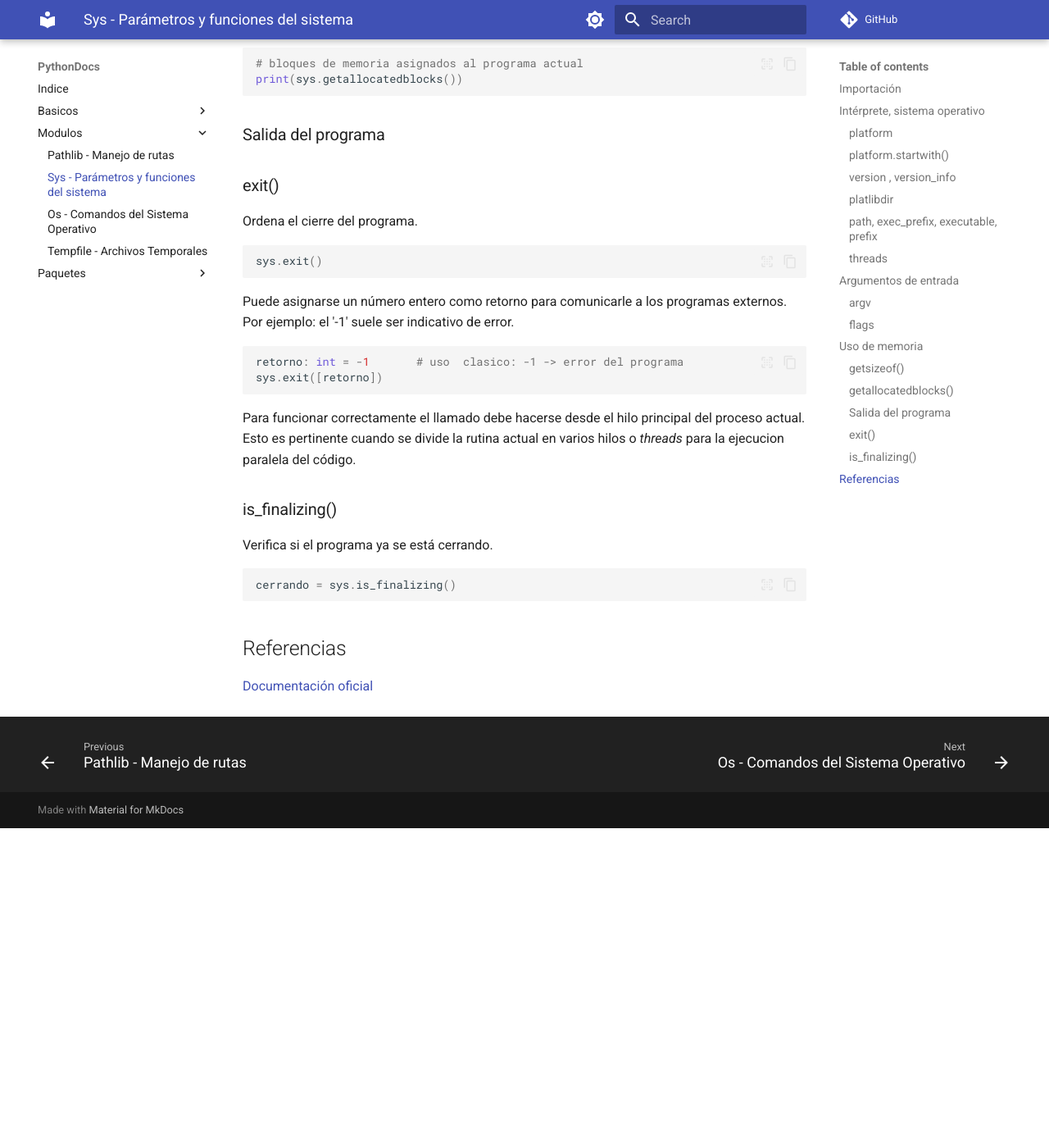
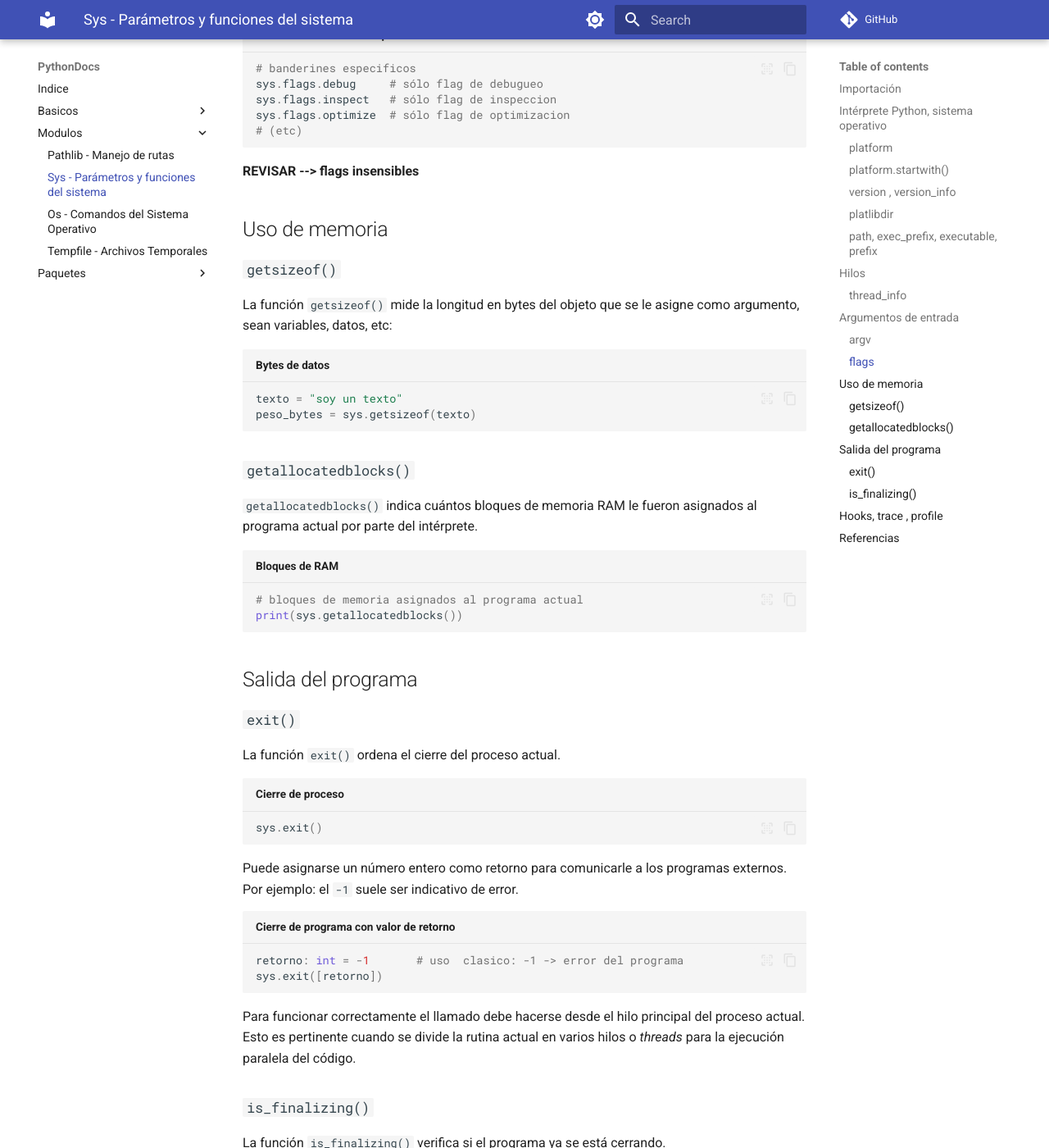
Before and after one commit to alejrot/python-docs, an MkDocs documentation site: the page built from docs/modulos/sys.md, in a window 1280 px wide and 1400 px high, scrolled down 3211 px. Shown: the whole window at 82% size. Built offline with MkDocs 1.6.1 and Material for MkDocs 9.7.7, drawn with Linux system fonts in a browser that asks for light colours; comment, search, counter and statistics services are not loaded; before the commit the page ends 4221 px from its top, so only the background shows below that; some of the changed text lies outside the part shown.

Commit message:
Actualizando estilos de tutoriales V

````diff
--- a/docs/modulos/sys.md
+++ b/docs/modulos/sys.md
@@ -8,17 +8,17 @@ En este resumen se explican algunas de las funcionalidades del módulo **sys**.
 
 El módulo debe ser importado para su uso:
 
-```py
+```py  title="Importación"
 import sys
 ```
 
 
-## Intérprete, sistema operativo
+## Intérprete Python, sistema operativo
 
-### platform
+### `platform`
 Indica el sistema operativo detectado:
 
-```py
+```py title="Identificar plataforma"
 plataforma = sys.platform
 ```
 
@@ -26,16 +26,17 @@ Valores posibles:
 
 | Sistema operativo | valor |
 | :---: | :---: |
-| Windows | 'win32' |
-| Windows/Cygwin | 'cygwin' |
-| Linux | 'linux' |
-|  AIX | 'aix'  |
-| macOS | 'darwin' |
+| Windows | `win32` |
+| Windows/Cygwin | `cygwin` |
+| Linux | `linux` |
+|  AIX | `aix`  |
+| macOS | `darwin` |
 
-### platform.startwith()
+### `platform.startwith()`
 
 Este submétodo permite confinar código específico para cada plataforma posible:
-```py
+
+```py title="Código exclusivo por plataforma"
 if sys.platform.startswith('freebsd'):
     # rutina especifica para FreeBSD
 elif sys.platform.startswith('linux'):
@@ -44,23 +45,23 @@ elif sys.platform.startswith('aix'):
     # rutina especifica para AIX
 ```
 
-### version , version_info
+### `version` , `version_info`
 
 Dan información completa sobre el actual intérprete de Python: versión, fecha, licencia, etc.
-```py
+```py title="Data de versión"
 # info de version de Python
 sys.version         # data en string
 sys.version_info    # data en tupla
 ```
 
-### platlibdir
+### `platlibdir`
 
 Devuelve las rutas a las bibliotecas del sistema:
-```py
+```py title="Ruta a las bibliotecas especificas"
 sys.platlibdir  # ruta a las bibliotecas especificas de la plataforma
 ```
 
-### path, exec_prefix, executable, prefix
+### `path`, `exec_prefix`, `executable`, `prefix`
 
 Devuelven las rutas del entorno Python que se está ejecutando actualmente, el cual puede ser el global del sistema (el predefinido del sistema) o un entorno virtual:
 ```py
@@ -70,11 +71,11 @@ sys.executable      # ruta del ejecutable Python actual
 sys.prefix    # directorio para archivos Python independientes de la plataforma
 ```
 
-
-### threads
+## Hilos
+### `thread_info`
 
 
-```py
+```py title="Data de hilos"
 # Informacion del hilo actual: tipo hilo, tipo bloqueo, etc
 sys.thread_info
 ```
@@ -82,15 +83,21 @@ sys.thread_info
 
 ## Argumentos de entrada
 
-
-### argv
-
 Los argumentos de entrada son los valores que se asignan a continuación del nombre del programa al llamarlo:
-```bash
+```bash title="Ventana de comandos"
 py nombre_programa  argumento_1  argumento_2  ...
 ```
-Éstos se leen con el metodo **argv**:
-```py
+En tanto que los banderines (*flags*) se asignan luego del nombre del programa en la ventana de comandos:
+
+```bash title="Banderines en ventana de comandos"
+py nombre_programa -FLAG1 -FLAG2 ...
+```
+
+### `argv`
+
+Los argumentos de entrada se leen con el metodo `argv`:
+
+```py title="Lectura de argumentos"
 argumentos = sys.argv  # 'argument values'
 
 argumentos          # (lista completa)
@@ -98,21 +105,17 @@ argumentos[0]       # (nombre del script Python)
 argumentos[1]       # 1º argumento
 argumentos[2]       # 2º argumento
 ```
-Todos los argumentos recibidos se leen como ***variables string***.
+Todos los argumentos recibidos se leen como *variables string*.
 
-### flags
+### `flags`
 
-Los flags se asignan luego del nombre del programa en la ventana de comandos:
 
-```bash
-py nombre_programa -FLAG1 -FLAG2 ...
-```
-Los flags recibidos se leen con el objeto de solo lectura ***flags***:
-```py
+Los flags recibidos se leen con el objeto de solo lectura `flags`:
+```py title="Lectura de banderines (todos)"
 sys.flags           # diccionario con todos los flags detectables
 ```
 Dicho objeto tiene un flag específico para cada opción de entrada posible:
-```py
+```py title="Lectura de banderines específicos"
 # banderines especificos
 sys.flags.debug     # sólo flag de debugueo
 sys.flags.inspect   # sólo flag de inspeccion
@@ -124,43 +127,50 @@ sys.flags.optimize  # sólo flag de optimizacion
 
 ## Uso de memoria
 
-### getsizeof()
 
-Mide la longitud en bytes del objeto que se le asigne como argumento, sean variables, datos, etc.
+### `getsizeof()`
 
-```py
+La función `getsizeof()` mide la longitud en bytes del objeto que se le asigne como argumento, sean variables, datos, etc:
+
+```py  title="Bytes de datos"
 texto = "soy un texto"
 peso_bytes = sys.getsizeof(texto)
 ```
 
-### getallocatedblocks()
+### `getallocatedblocks()`
 
-Indica cuántos bloques de memoria RAM le fueron asignados al programa actual por parte del intérprete.
-```py
+`getallocatedblocks()` indica cuántos bloques de memoria RAM le fueron asignados al programa actual por parte del intérprete.
+```py title="Bloques de RAM"
 # bloques de memoria asignados al programa actual
 print(sys.getallocatedblocks())
 ```
 
-### Salida del programa
+## Salida del programa
 
-### exit()
-Ordena el cierre del programa.
-```py
+### `exit()`
+
+La función `exit()` ordena el cierre del proceso actual.
+```py title="Cierre de proceso"
 sys.exit()
 ```
-Puede asignarse un número entero como retorno para comunicarle a los programas externos. Por ejemplo: el '-1' suele ser indicativo de error.
-```py
+Puede asignarse un número entero como retorno para comunicarle a los programas externos. Por ejemplo: el `-1` suele ser indicativo de error.
+```py title="Cierre de programa con valor de retorno"
 retorno: int = -1       # uso  clasico: -1 -> error del programa
 sys.exit([retorno])
 ```
-Para funcionar correctamente el llamado debe hacerse desde el hilo principal del proceso actual. Esto es pertinente cuando se divide la rutina actual en varios hilos o *threads* para la ejecucion paralela del código.
+Para funcionar correctamente el llamado debe hacerse desde el hilo principal del proceso actual. Esto es pertinente cuando se divide la rutina actual en varios hilos o *threads* para la ejecución paralela del código.
 
-### is_finalizing()
+### `is_finalizing()`
 
-Verifica si el programa ya se está cerrando.
-```py
+La función `is_finalizing()` verifica si el programa ya se está cerrando.
+
+```py title="Verificación de cierre"
 cerrando = sys.is_finalizing()
 ```
+
+## Hooks, trace , profile
+
+**PENDIENTE**
 
 
 ##  Referencias
````
Also changed, not shown: docs/contenido/8-entorno_virtual.md (+31 -50 lines), docs/index.md (+4 -2 lines).
